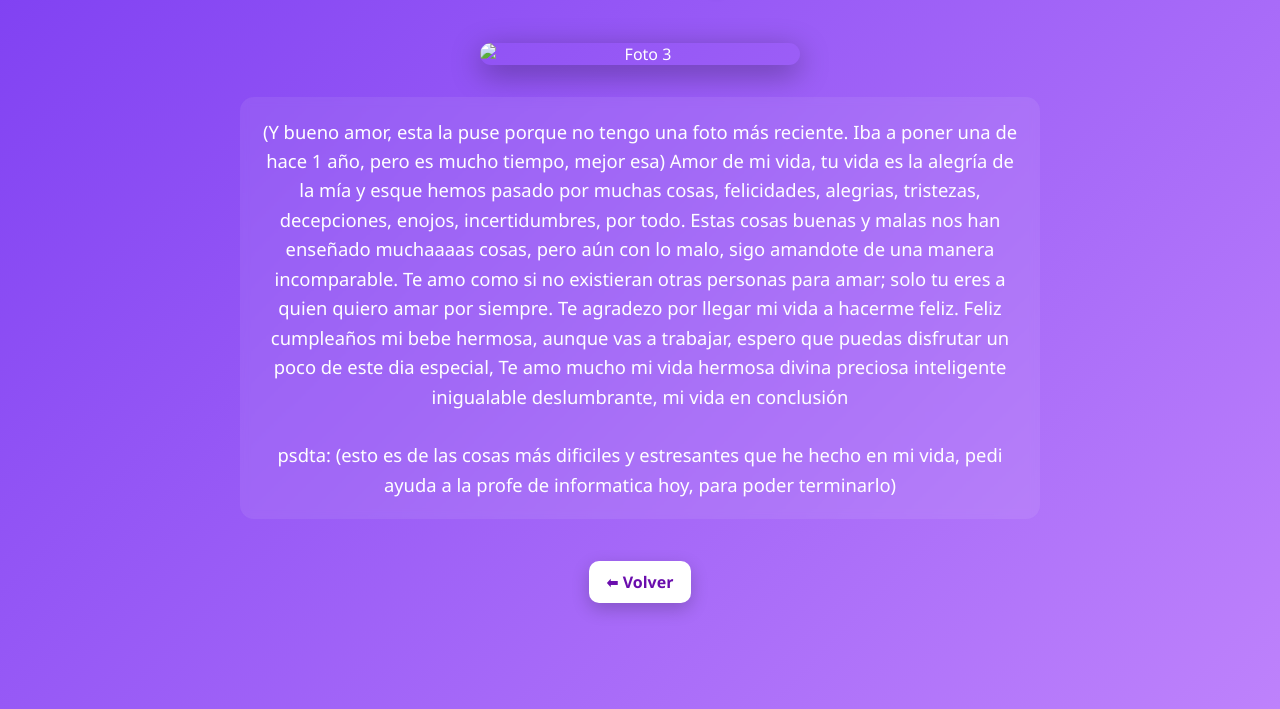
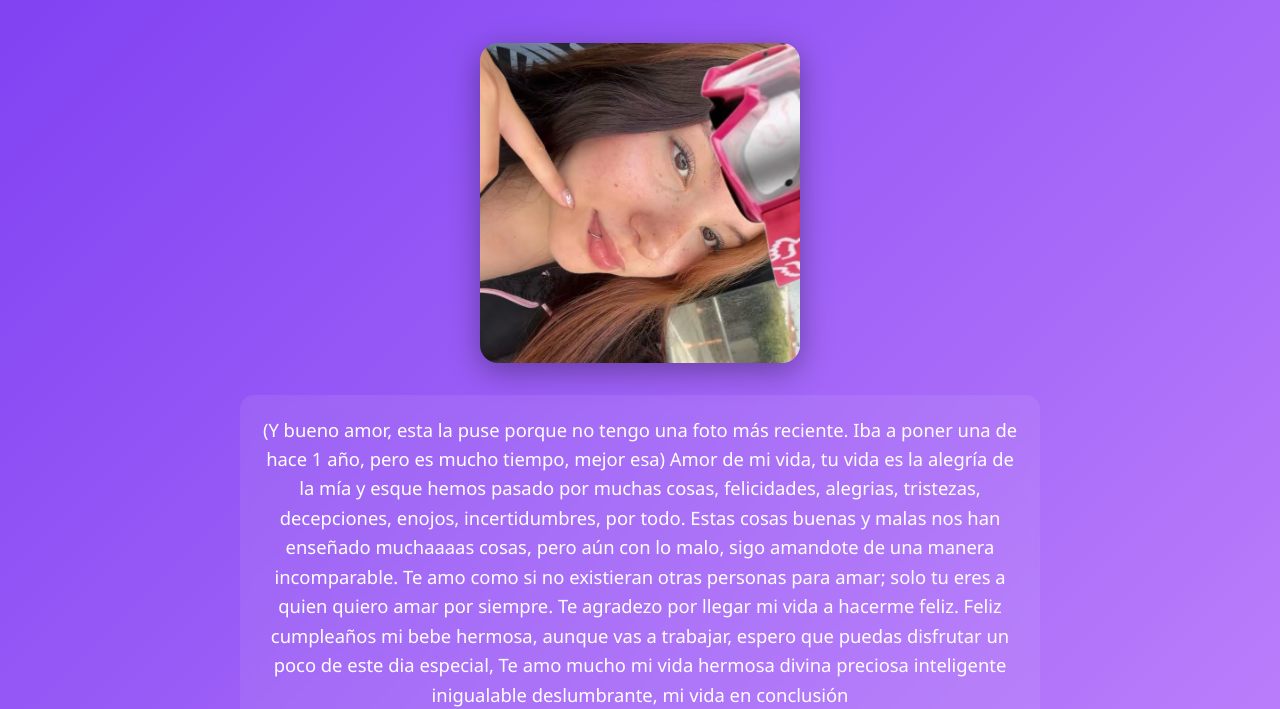
Before and after one commit to andres26-l/claro, a plain HTML site: page mensaje3.html in a window 1280 px wide. Shown: the part 101-810 px from the top of the page. Drawn offline with Linux system fonts and the light colour scheme.

Commit message:
Update mensaje3.html

```diff
--- a/mensaje3.html
+++ b/mensaje3.html
@@ -83,7 +83,7 @@
 
   <h1>Gratitud🤍</h1>
 
-  <img src="images/hermosa3.jpg.jpg" alt="Foto 3" id="foto">
+  <img src="hermosa3.jpg.jpg" alt="Foto 3" id="foto">
 
   <div class="mensaje">
     (Y bueno amor, esta la puse porque no tengo una foto más reciente. Iba a poner una de hace 1 año, pero es mucho tiempo, mejor esa)
```
